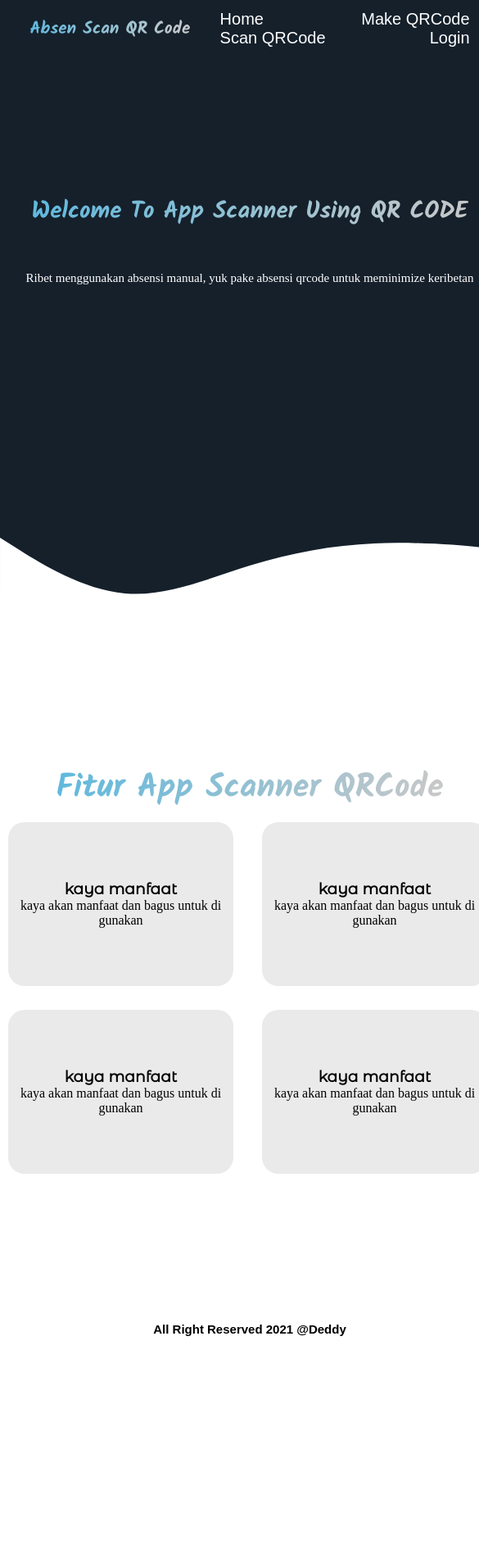
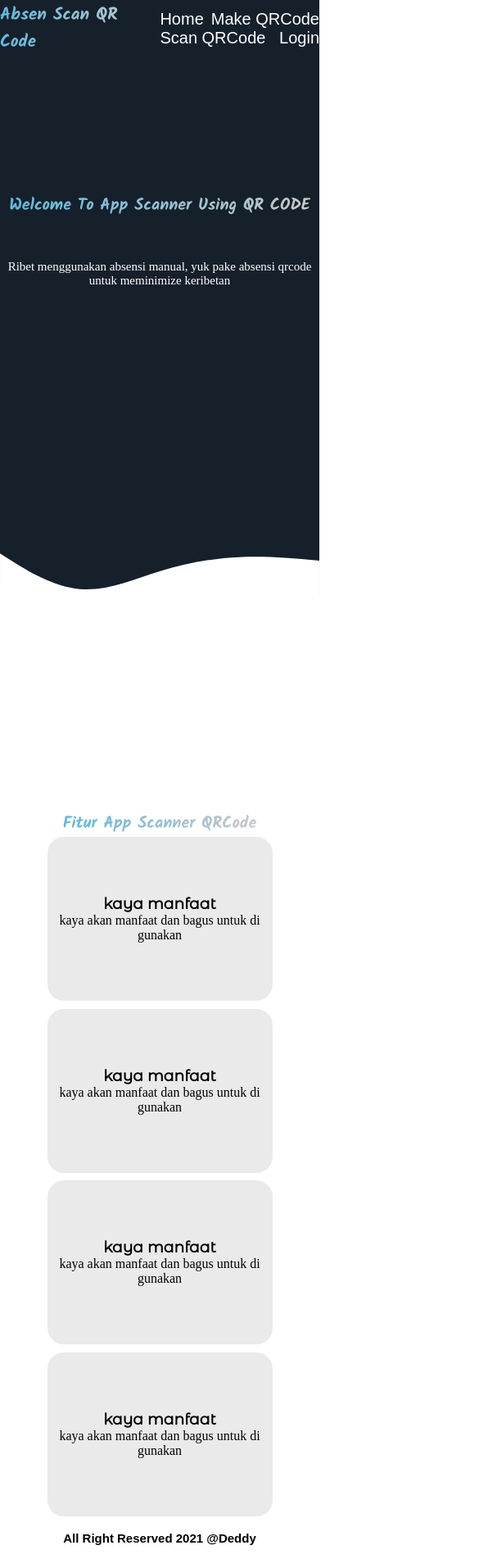
Before and after one commit to deddyprianto/SKRIPSI, a React app: page / in a window 390 px wide. Shown: the top 1902 px of the page at 82% size, 585 px wide, since content can reach past the window. Before the commit the page ends 1703 px from the top, so only its background shows below. Built offline with nearby package versions, Linux system fonts and the light colour scheme; a web font is replaced by a local one.

Commit message:
add a new thing

```diff
--- a/src/App.css
+++ b/src/App.css
@@ -21,12 +21,13 @@ p {
 .container {
   display: grid;
   grid-template-rows: 70px 1fr 50px;
+  grid-template-columns: repeat(1, 100%);
   grid-template-areas:
     "nav"
     "main"
     "footer";
 }
-.MuiAppBar-root {
+.navbar {
   grid-area: "nav";
 }
 .main {
@@ -35,9 +36,3 @@ p {
 .footer {
   grid-area: "footer";
 }
-@media (max-width: 576px) {
-  .container {
-    /* width: 100%;
-     */
-  }
-}
--- a/src/App.js
+++ b/src/App.js
@@ -8,6 +8,8 @@ import Navbar from "./Layout/Navbar";
 import Footer from "./Layout/Footer";
 import useWindowSize from "./CustomHook/useWindowSize";
 import BawahNavigation from "./Layout/BawahNavigation";
+import Divider from "@material-ui/core/Divider";
+
 function App() {
   const { width } = useWindowSize();
   return (
--- a/src/Layout/BawahNavigation.css
+++ b/src/Layout/BawahNavigation.css
@@ -1,8 +1,18 @@
-.container__bawahNavigation {
-  margin-top: 20px;
+@media (max-width: 576px) {
+  .MuiBottomNavigation-root {
+    width: 100% !important;
+    position: sticky !important;
+    bottom: 0 !important;
+    background-color: #f7f7f7 !important;
+  }
+  .MuiSvgIcon-root {
+    width: 20px !important ;
+  }
+  .link__pertama
+    .MuiButtonBase-root
+    .MuiBottomNavigationAction-wrapper
+    .MuiBottomNavigationAction-label {
+    font-size: 10px !important;
+    color: black !important;
+  }
 }
-/* .container__bawahNavigation > .MuiBottomNavigation-root {
-  display: flex;
-  justify-content: center;
-  align-items: center;
-} */
--- a/src/Layout/BawahNavigation.js
+++ b/src/Layout/BawahNavigation.js
@@ -2,14 +2,11 @@ import React, { useState } from "react";
 import { makeStyles } from "@material-ui/core/styles";
 import BottomNavigation from "@material-ui/core/BottomNavigation";
 import BottomNavigationAction from "@material-ui/core/BottomNavigationAction";
-import RestoreIcon from "@material-ui/icons/Restore";
-import FavoriteIcon from "@material-ui/icons/Favorite";
-import LocationOnIcon from "@material-ui/icons/LocationOn";
 import AccountCircleIcon from "@material-ui/icons/AccountCircle";
 import CropFreeIcon from "@material-ui/icons/CropFree";
 import HomeIcon from "@material-ui/icons/Home";
 import ScannerIcon from "@material-ui/icons/Scanner";
-// import Divider from "@material-ui/core/Divider";
+import { Link } from "react-router-dom";
 import "./BawahNavigation.css";
 const useStyles = makeStyles({
   root: {
@@ -20,7 +17,6 @@ function BawahNavigation() {
   const [value, setValue] = useState(0);
   const classes = useStyles();
   return (
-    <div className="container__bawahNavigation">
     <BottomNavigation
       value={value}
       onChange={(event, newValue) => {
@@ -29,12 +25,19 @@ function BawahNavigation() {
       showLabels
       className={classes.root}
     >
+      <Link to="/" className="link__pertama">
         <BottomNavigationAction label="Home" icon={<HomeIcon />} />
+      </Link>
+      <Link to="/scanqrcode">
         <BottomNavigationAction label="Buat QRCode" icon={<ScannerIcon />} />
+      </Link>
+      <Link to="/makeqrcode">
         <BottomNavigationAction label="Scann QrCode" icon={<CropFreeIcon />} />
+      </Link>
+      <Link>
         <BottomNavigationAction label="Login" icon={<AccountCircleIcon />} />
+      </Link>
     </BottomNavigation>
-    </div>
   );
 }
 
--- a/src/Layout/Footer.css
+++ b/src/Layout/Footer.css
@@ -4,11 +4,10 @@
   display: flex;
   justify-content: center;
   align-items: flex-start;
-  height: 160px;
-  margin-top: 100px;
+  height: 50px;
 }
 .footer h4 {
-  padding: 70px;
+  padding: 17px;
   font-size: 15px;
   font-family: Arial, Helvetica, sans-serif;
 }
--- a/src/Layout/Navbar.css
+++ b/src/Layout/Navbar.css
@@ -4,11 +4,12 @@
   position: -webkit-sticky;
   top: 0; /* required */
   width: 100%;
+  height: 70px;
   background-color: rgb(21, 32, 43);
-  height: 70px;
   display: flex;
   justify-content: space-evenly;
   align-items: center;
+  z-index: 9999999;
 }
 
 .nav__title {
--- a/src/component/Main.css
+++ b/src/component/Main.css
@@ -64,8 +64,15 @@
   text-align: center;
 }
 @media (max-width: 576px) {
-  .fitur {
-    margin-top: 10em;
+  .card {
+    display: grid;
+    grid-template-columns: repeat(1, 100%);
+    grid-column-gap: 5px;
+    place-items: center;
+  }
+
+  .fitur h1 {
+    font-size: 20px;
   }
   .card__fitur {
     width: 275px;
@@ -76,7 +83,6 @@
     justify-content: center;
     align-items: center;
     flex-direction: column;
-    margin: 10px;
   }
   .containerInti__main {
     width: 100%;
@@ -84,18 +90,11 @@
     flex-direction: column;
   }
   .svg__main {
-    margin-top: -99px;
+    margin-top: -70px;
   }
-  .container__main {
-    height: 78vh;
-    background-color: rgb(21, 32, 43);
-    display: flex;
-    align-items: center;
-    justify-content: center;
-    width: 100%;
-  }
+
   .text__main h1 {
-    font-size: 29px;
+    font-size: 20px;
     color: white;
     text-align: center;
     font-family: "Kalam", cursive;
--- a/src/component/Main.js
+++ b/src/component/Main.js
@@ -11,7 +11,7 @@ function Home() {
       <div className="container__main">
         <div className="text__main">
           <h1 data-aos="fade-down">Welcome To App Scanner Using QR CODE </h1>
-          <p data-aos-delay="1000" data-aos="fade-up">
+          <p data-aos-delay="1000" data-aos="fade-down">
             Ribet menggunakan absensi manual, yuk pake absensi qrcode untuk
             meminimize keribetan
           </p>
--- a/src/component/ScanQrCode.css
+++ b/src/component/ScanQrCode.css
@@ -10,7 +10,7 @@
   margin-top: -250px;
 }
 .content__qrcode {
-  width: 100%;
+  width: 100% !important;
   height: 700px;
   display: flex;
   justify-content: center;
```
Lines whose indentation alone changed are shown as unchanged.
